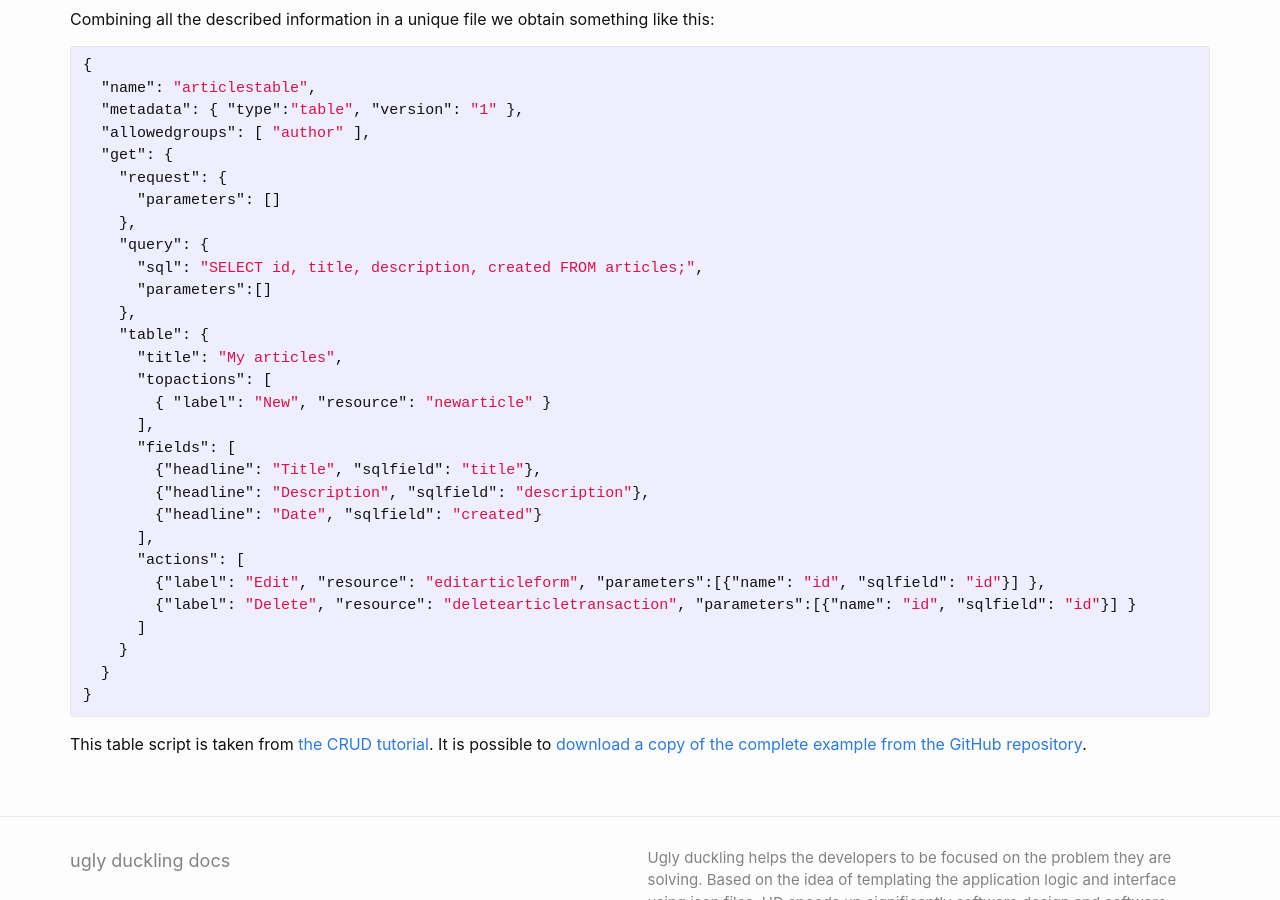
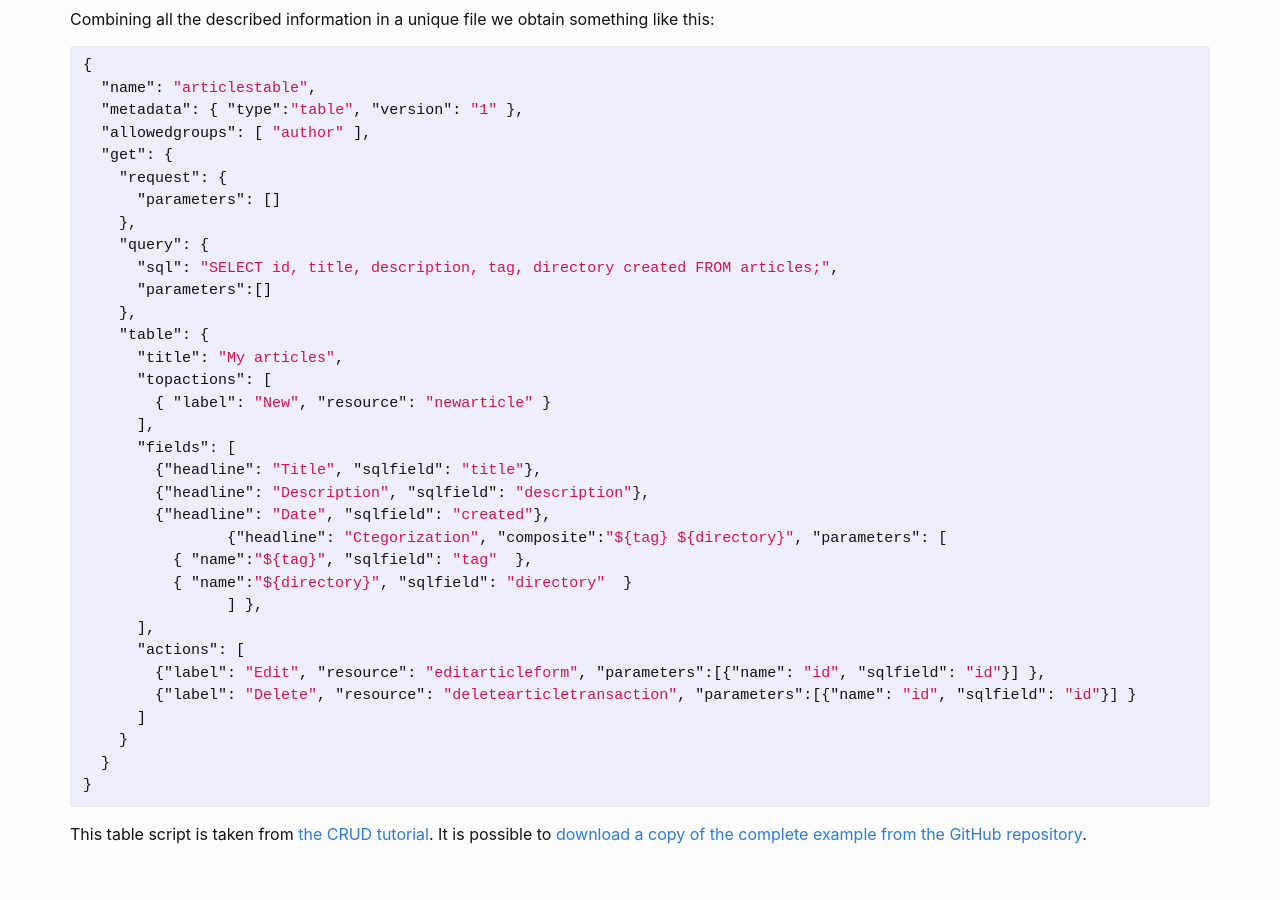
Before and after one commit to fabiomattei/uddocs, a Jekyll site: the page built from _docs/table-page.md, in a window 1280 px wide and 900 px high, scrolled down 1982 px. Built offline with Jekyll 4.4.1, drawn with Linux system fonts in a browser that asks for light colours.

Commit message:
updating table

```diff
--- a/_docs/table-page.md
+++ b/_docs/table-page.md
@@ -95,7 +95,7 @@ Combining all the described information in a unique file we obtain something lik
       "parameters": []
     },
     "query": {
-      "sql": "SELECT id, title, description, created FROM articles;",
+      "sql": "SELECT id, title, description, tag, directory created FROM articles;",
       "parameters":[]
     },
     "table": {
@@ -106,7 +106,11 @@ Combining all the described information in a unique file we obtain something lik
       "fields": [
         {"headline": "Title", "sqlfield": "title"},
         {"headline": "Description", "sqlfield": "description"},
-        {"headline": "Date", "sqlfield": "created"}
+        {"headline": "Date", "sqlfield": "created"},
+		{"headline": "Ctegorization", "composite":"${tag} ${directory}", "parameters": [
+          { "name":"${tag}", "sqlfield": "tag"  },
+          { "name":"${directory}", "sqlfield": "directory"  }
+		] },
       ],
       "actions": [
         {"label": "Edit", "resource": "editarticleform", "parameters":[{"name": "id", "sqlfield": "id"}] },
```
